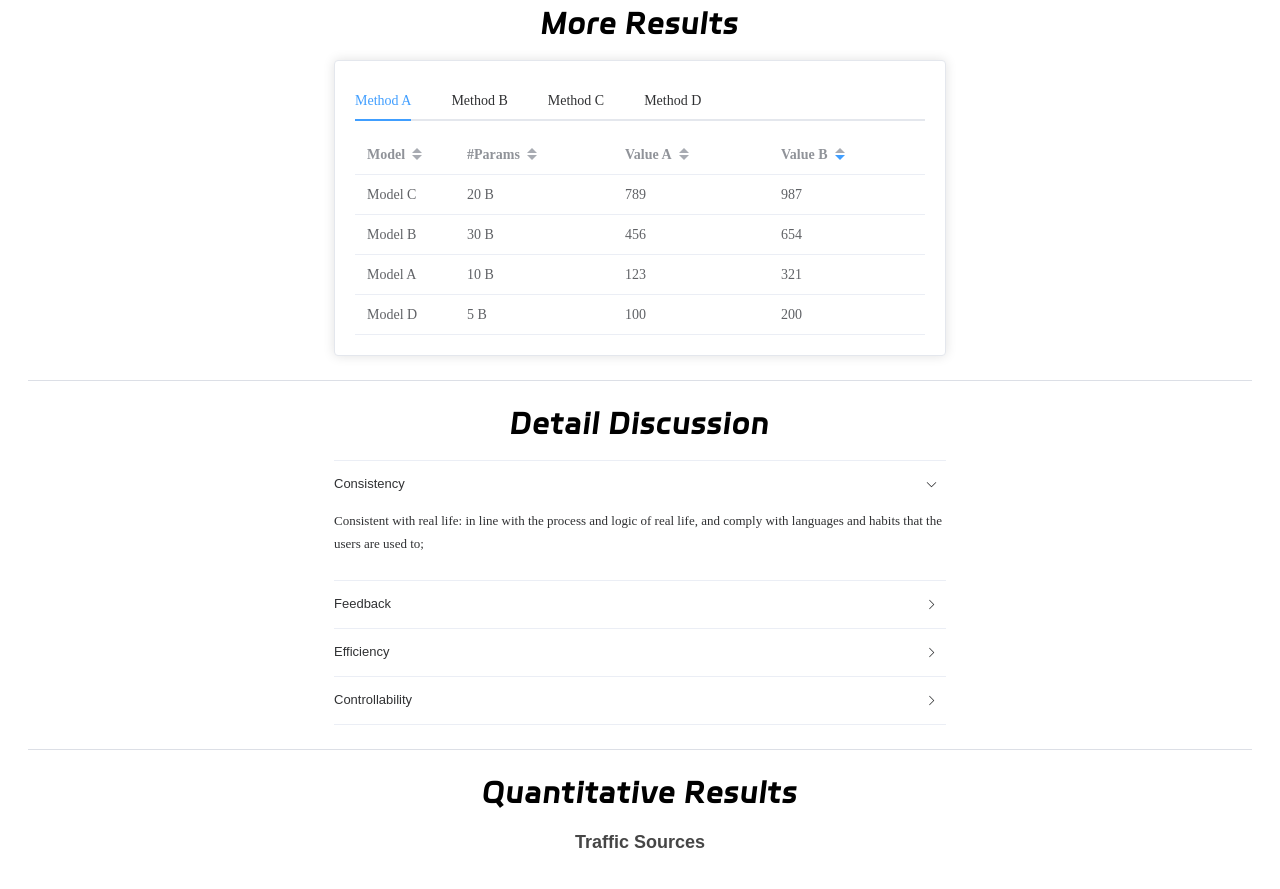
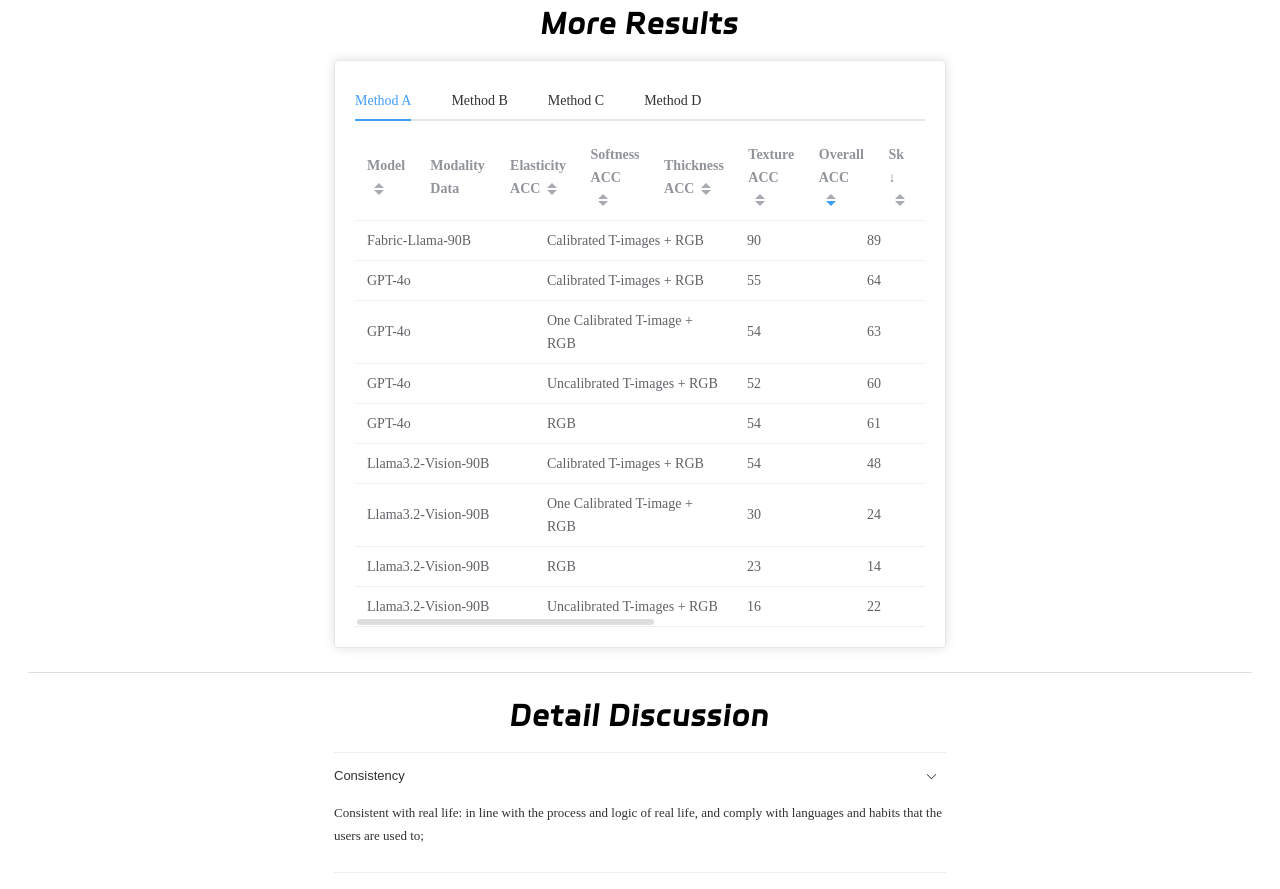
Before and after one commit to HanyangZhong/Fabric-llama, a Vue app: page / in a window 1280 px wide. Shown: the part 3580-4469 px from the top of the page. Built offline with nearby package versions, Linux system fonts and the light colour scheme.

Commit message:
Update Table.vue

```diff
--- a/src/components/sections/Table.vue
+++ b/src/components/sections/Table.vue
@@ -3,28 +3,94 @@
 // 表格数据
 const tableData = [
   {
-    model: 'Model A',
-    params: '10 B',
-    value_a: '123',
-    value_b: '321',
+    model: "GPT-4o",
+    modality: "RGB",
+    elasticity: 54,
+    softness: 61,
+    thickness: 77,
+    texture: 84,
+    overall: 69,
+    sk: 14.2,
   },
   {
-    model: 'Model B',
-    params: '30 B',
-    value_a: '456',
-    value_b: '654',
+    model: "GPT-4o",
+    modality: "One Calibrated T-image + RGB",
+    elasticity: 54,
+    softness: 63,
+    thickness: 89,
+    texture: 85,
+    overall: 72.7,
+    sk: 12.5,
   },
   {
-    model: 'Model C',
-    params: '20 B',
-    value_a: '789',
-    value_b: '987',
+    model: "GPT-4o",
+    modality: "Uncalibrated T-images + RGB",
+    elasticity: 52,
+    softness: 60,
+    thickness: 82,
+    texture: 73,
+    overall: 69,
+    sk: 10.7,
   },
   {
-    model: 'Model D',
-    params: '5 B',
-    value_a: '100',
-    value_b: '200',
+    model: "GPT-4o",
+    modality: "Calibrated T-images + RGB",
+    elasticity: 55,
+    softness: 64,
+    thickness: 95,
+    texture: 90,
+    overall: 76,
+    sk: 1.6,
+  },
+  {
+    model: "Llama3.2-Vision-90B",
+    modality: "RGB",
+    elasticity: 23,
+    softness: 14,
+    thickness: 41,
+    texture: 33,
+    overall: 27.7,
+    sk: 41.8,
+  },
+  {
+    model: "Llama3.2-Vision-90B",
+    modality: "One Calibrated T-image + RGB",
+    elasticity: 30,
+    softness: 24,
+    thickness: 43,
+    texture: 29,
+    overall: 31.5,
+    sk: 19.3,
+  },
+  {
+    model: "Llama3.2-Vision-90B",
+    modality: "Uncalibrated T-images + RGB",
+    elasticity: 16,
+    softness: 22,
+    thickness: 32,
+    texture: 20,
+    overall: 19.5,
+    sk: 13.9,
+  },
+  {
+    model: "Llama3.2-Vision-90B",
+    modality: "Calibrated T-images + RGB",
+    elasticity: 54,
+    softness: 48,
+    thickness: 48,
+    texture: 49,
+    overall: 49.8,
+    sk: 2.5,
+  },
+  {
+    model: "Fabric-Llama-90B",
+    modality: "Calibrated T-images + RGB",
+    elasticity: 90,
+    softness: 89,
+    thickness: 100,
+    texture: 97,
+    overall: 94,
+    sk: 0,
   },
 ]
 </script>
@@ -53,13 +119,18 @@
                         <!-- 表格数据 -->
                         <el-table
                             :data="tableData"
-                            :default-sort="{ prop: 'value_b', order: 'descending' }"
+                            :default-sort="{ prop: 'overall', order: 'descending' }"
                             scrollbar-always-on
+                            style="width: 100%"
                         >
-                            <el-table-column prop="model" label="Model" width="100" sortable/>
-                            <el-table-column prop="params" label="#Params" min-width="120" sortable/>
-                            <el-table-column prop="value_a" label="Value A" min-width="120" sortable/>
-                            <el-table-column prop="value_b" label="Value B" min-width="120" sortable/>
+                            <el-table-column prop="model" label="Model" width="180" sortable />
+                            <el-table-column prop="modality" label="Modality Data" min-width="200" />
+                            <el-table-column prop="elasticity" label="Elasticity ACC" min-width="120" sortable />
+                            <el-table-column prop="softness" label="Softness ACC" min-width="120" sortable />
+                            <el-table-column prop="thickness" label="Thickness ACC" min-width="120" sortable />
+                            <el-table-column prop="texture" label="Texture ACC" min-width="120" sortable />
+                            <el-table-column prop="overall" label="Overall ACC" min-width="120" sortable />
+                            <el-table-column prop="sk" label="Sk ↓" min-width="100" sortable />
                         </el-table>
                     </el-tab-pane>
 
```
Lines whose indentation alone changed are shown as unchanged.
